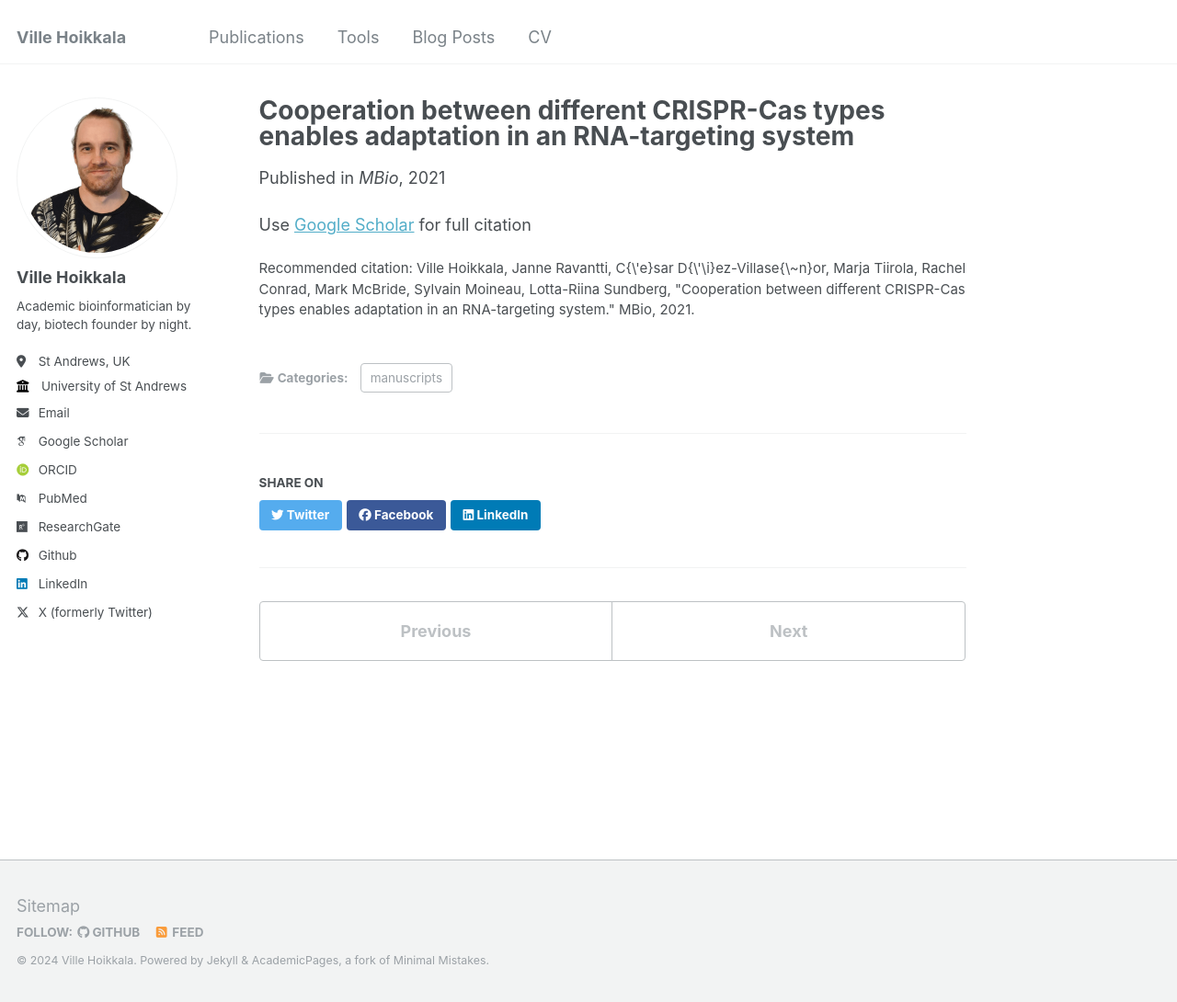
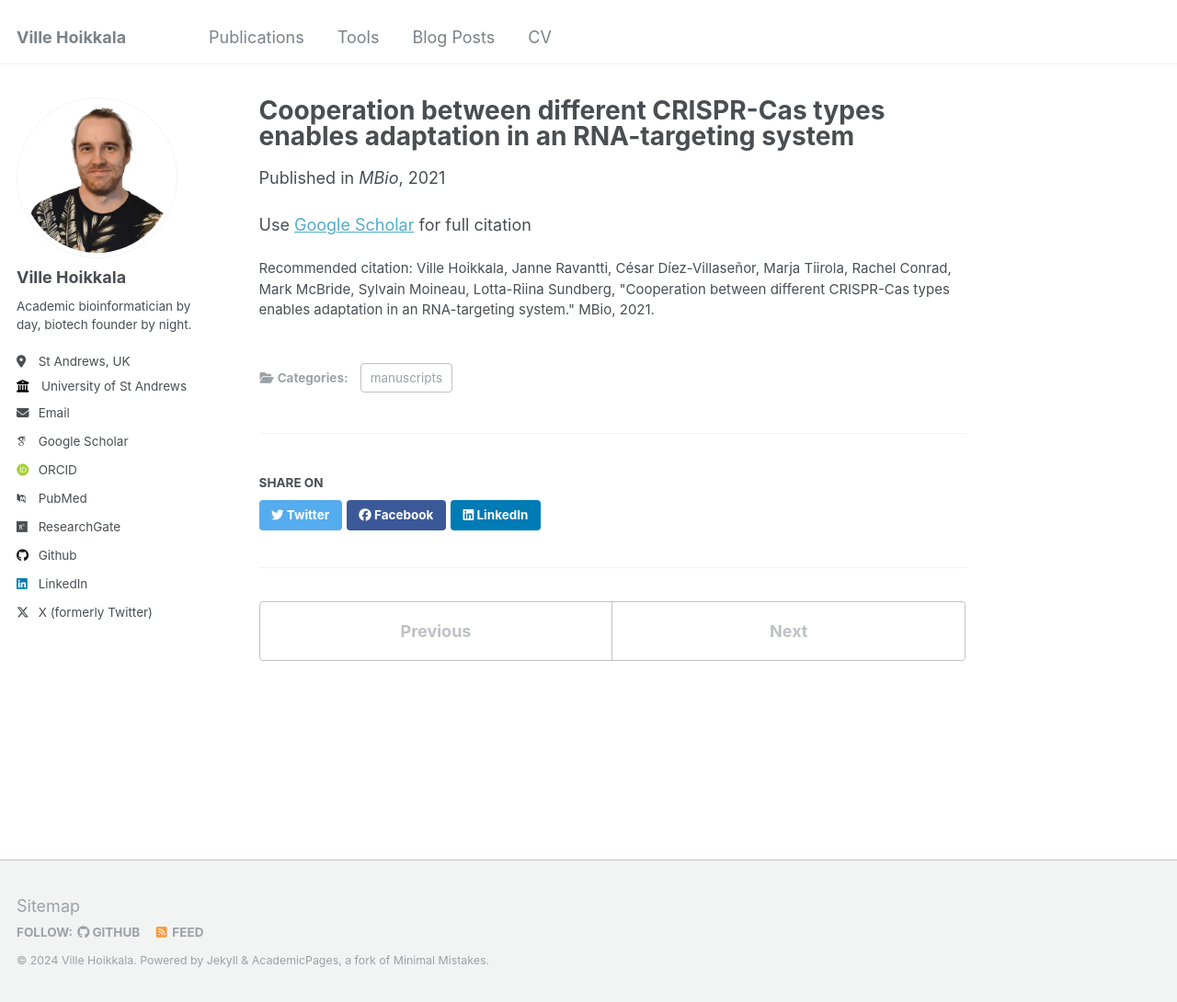
Before and after one commit to vihoikka/villehoikkala, a Jekyll site: the page built from _publications/2021-01-01-Cooperation-between-different-CRISPR-Cas-types-enables-adaptation-in-an-RNA-targeting-system.md, in a window 1280 px wide and 1090 px high. Shown: the whole window at 92% size. Built offline with Jekyll 4.4.1, drawn with Linux system fonts in a browser that asks for light colours; some web fonts are replaced.

Commit message:
fixed umlauts

```diff
--- a/_publications/2021-01-01-Cooperation-between-different-CRISPR-Cas-types-enables-adaptation-in-an-RNA-targeting-system.md
+++ b/_publications/2021-01-01-Cooperation-between-different-CRISPR-Cas-types-enables-adaptation-in-an-RNA-targeting-system.md
@@ -5,6 +5,6 @@ permalink: /publication/2021-01-01-Cooperation-between-different-CRISPR-Cas-type
 date: 2021-01-01
 venue: 'MBio'
 category: manuscripts
-citation: ' Ville Hoikkala,  Janne Ravantti,  C{\&apos;e}sar D{\&apos;\i}ez-Villase{\~n}or,  Marja Tiirola,  Rachel Conrad,  Mark McBride,  Sylvain Moineau,  Lotta-Riina Sundberg, &quot;Cooperation between different CRISPR-Cas types enables adaptation in an RNA-targeting system.&quot; MBio, 2021.'
+citation: ' Ville Hoikkala,  Janne Ravantti,  César Díez-Villaseñor,  Marja Tiirola,  Rachel Conrad,  Mark McBride,  Sylvain Moineau,  Lotta-Riina Sundberg, &quot;Cooperation between different CRISPR-Cas types enables adaptation in an RNA-targeting system.&quot; MBio, 2021.'
 ---
 Use [Google Scholar](https://scholar.google.com/scholar?q=Cooperation+between+different+CRISPR+Cas+types+enables+adaptation+in+an+RNA+targeting+system){:target="_blank"} for full citation
```
Also changed, not shown: _publications/2020-01-01-Adapting-a-phage-to-combat-phage-resistance.md (+1 -1 lines), _publications/2023-01-01-Antiviral-type-III-CRISPR-signalling-via-conjugation-of-ATP-and-SAM.md (+1 -1 lines).
